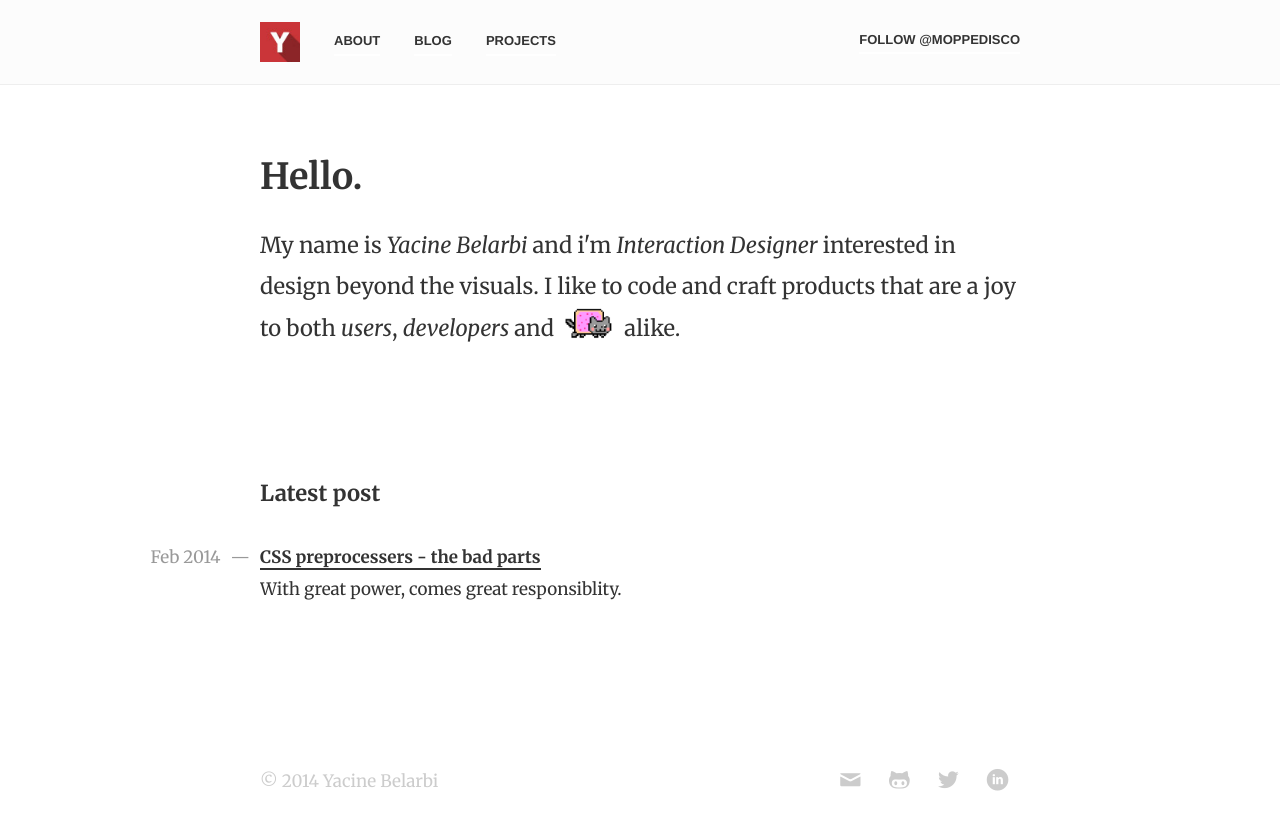
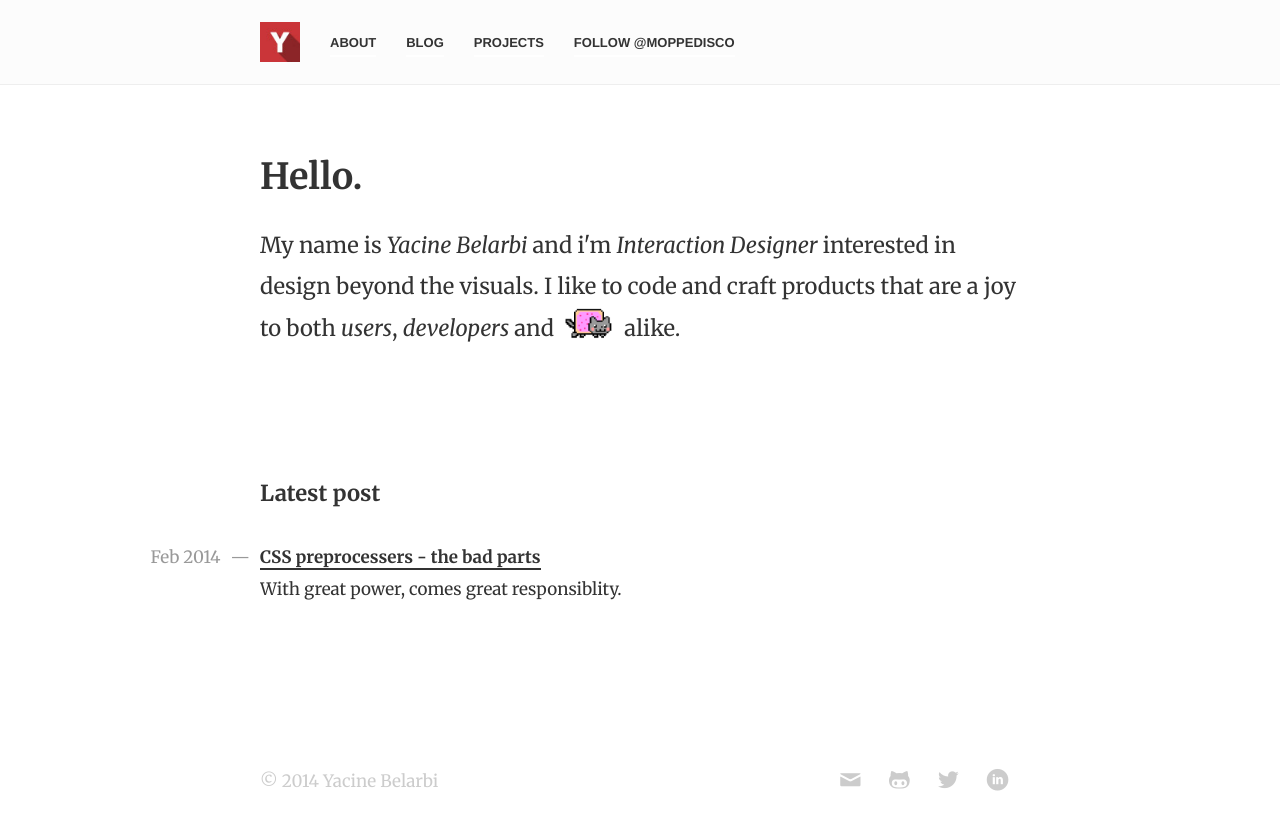
Before and after one commit to moppedisco/blog, a Jekyll site: the page built from index.html, in a window 1280 px wide. Shown: the top 830 px of the page. Built offline with Jekyll 4.4.1, drawn with Linux system fonts in a browser that asks for light colours; Markdown is read by kramdown in place of the engine named in the settings; comment, search, counter and statistics services are not loaded.

Commit message:
nag styles update

```diff
--- a/css/style.css
+++ b/css/style.css
@@ -1577,11 +1577,12 @@ hr {
 @media (min-width: 760px) {
   .page {
     max-width: 760px;
+  }
+}
+@media (min-width: 1280px) {
+  .page {
     padding: 0;
   }
-}
-@media (min-width: 1280px) {
-
 }
 .fullWidth {
   margin-bottom: 128px;
@@ -1694,7 +1695,7 @@ time:after {
   font-size: 13px;
   font-weight: bold;
   font-family: 'Helvetica Neue', Helvetica, Arial, sans-serif;
-  display: inline-block;
+  float: left;
   color: #333 !important;
   border-color: #fff !important;
   -webkit-transition: all 0.2s;
@@ -1702,6 +1703,10 @@ time:after {
   -ms-transition: all 0.2s;
   -o-transition: all 0.2s;
   transition: all 0.2s;
+  margin-top: 9px;
+}
+.nav .logo {
+  margin-top: 0;
 }
 .nav a.active,
 .nav a:hover {
@@ -1709,7 +1714,7 @@ time:after {
 }
 .twitter-follow-button {
   float: right;
-  margin: 6px 0 0;
+  margin-top: 6px;
 }
 .nav a + a {
   margin-left: 30px;
```
Also changed, not shown: css/style.less (+6 -4 lines).
